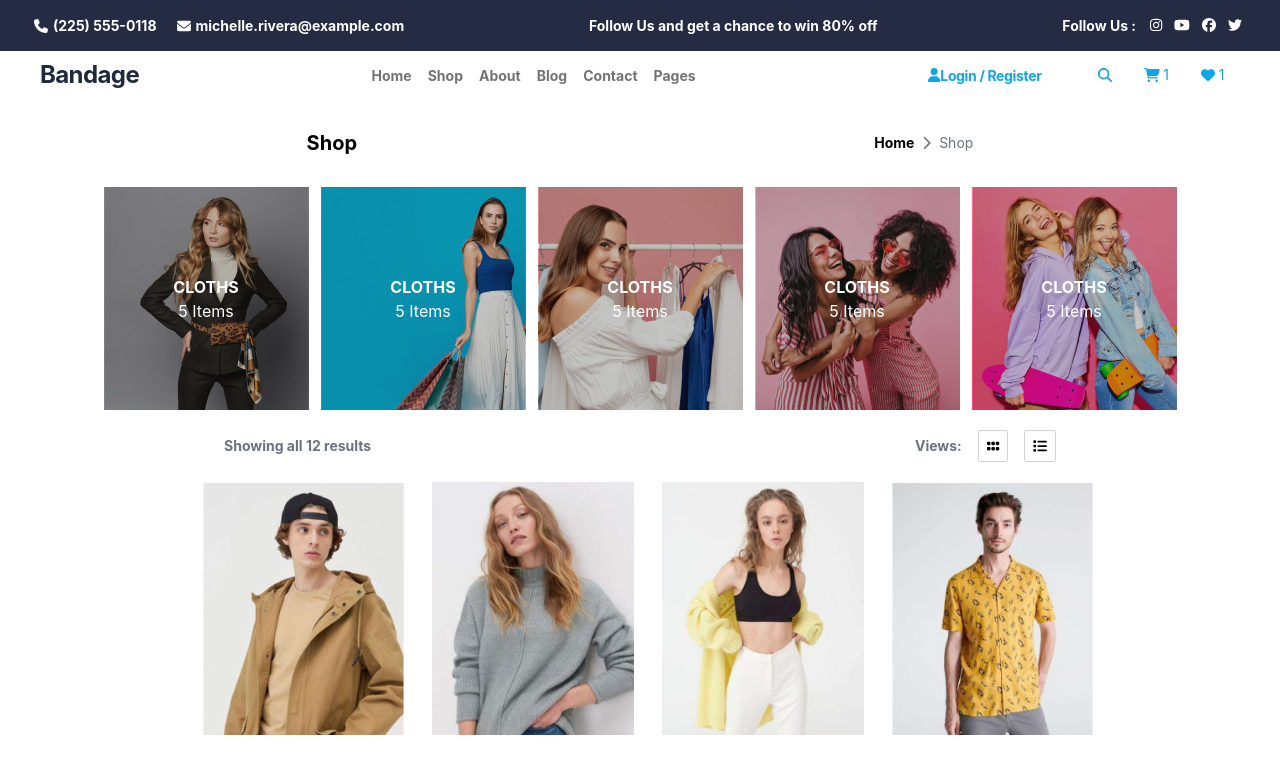
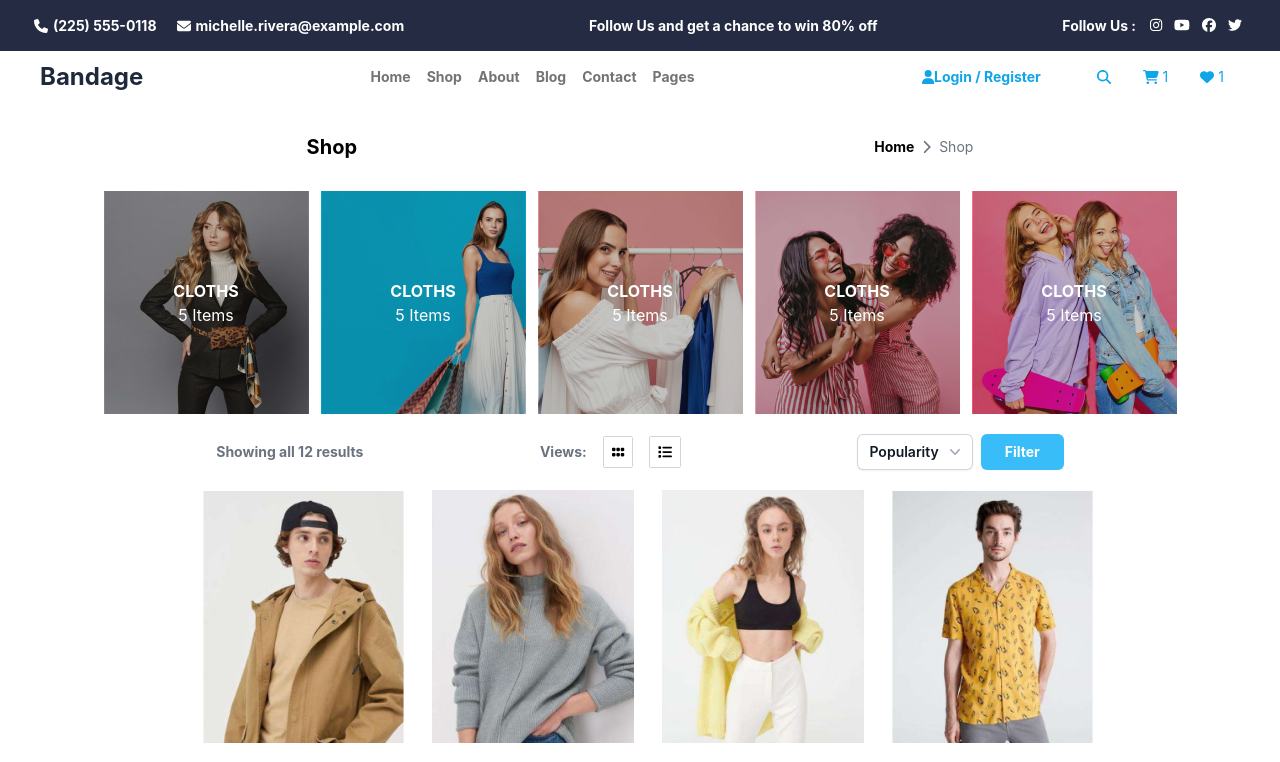
Before and after one commit to hazaldogan/E-commerceWebsites, a React (Create React App) app in the folder e-commerce/: page /product-list in a window 1280 px wide. Shown: the top 762 px of the page. Built offline with nearby package versions, Linux system fonts and the light colour scheme.

Commit message:
refactor

```diff
--- a/e-commerce/package.json
+++ b/e-commerce/package.json
@@ -7,10 +7,13 @@
     "@fortawesome/free-brands-svg-icons": "^6.4.2",
     "@fortawesome/free-solid-svg-icons": "^6.4.2",
     "@fortawesome/react-fontawesome": "^0.2.0",
+    "@headlessui/react": "^1.7.17",
+    "@heroicons/react": "^2.0.18",
     "@testing-library/jest-dom": "^5.17.0",
     "@testing-library/react": "^13.4.0",
     "@testing-library/user-event": "^13.5.0",
     "axios": "^1.6.2",
+    "bootstrap": "^5.3.2",
     "react": "^18.2.0",
     "react-awesome-slider": "^4.1.0",
     "react-dom": "^18.2.0",
@@ -18,6 +21,7 @@
     "react-redux": "^8.1.3",
     "react-router-dom": "^5.3.4",
     "react-scripts": "5.0.1",
+    "reactstrap": "^9.2.1",
     "redux": "^4.2.1",
     "redux-thunk": "^2.4.2",
     "tailwind": "^4.0.0",
--- /dev/null
+++ b/e-commerce/src/components/shop/DropdownMenu.js
@@ -0,0 +1,79 @@
+import { Fragment } from "react";
+import { Menu, Transition } from "@headlessui/react";
+import { ChevronDownIcon } from "@heroicons/react/20/solid";
+
+function classNames(...classes) {
+  return classes.filter(Boolean).join(" ");
+}
+
+export default function DropdownMenu() {
+  return (
+    <Menu as="div" className="relative inline-block text-left ">
+      <div>
+        <Menu.Button className="inline-flex w-full  justify-center gap-x-1.5 rounded-md bg-white px-3 py-2 text-sm font-semibold text-gray-900 shadow-sm ring-1 ring-inset ring-gray-300 hover:bg-gray-50">
+          Popularity
+          <ChevronDownIcon
+            className="-mr-1 h-5 w-5 text-gray-400"
+            aria-hidden="true"
+          />
+        </Menu.Button>
+      </div>
+
+      <Transition
+        as={Fragment}
+        enter="transition ease-out duration-100"
+        enterFrom="transform opacity-0 scale-95"
+        enterTo="transform opacity-100 scale-100"
+        leave="transition ease-in duration-75"
+        leaveFrom="transform opacity-100 scale-100"
+        leaveTo="transform opacity-0 scale-95"
+      >
+        <Menu.Items className="absolute right-0 z-10 mt-2 w-56 origin-top-right rounded-md bg-white shadow-lg ring-1 ring-black ring-opacity-5 focus:outline-none">
+          <div className="py-1">
+            <Menu.Item>
+              {({ active }) => (
+                <a
+                  href="#"
+                  className={classNames(
+                    active ? "bg-gray-100 text-gray-900" : "text-gray-700",
+                    "block px-4 py-2 text-sm"
+                  )}
+                >
+                  Popularity
+                </a>
+              )}
+            </Menu.Item>
+            <Menu.Item>
+              {({ active }) => (
+                <a
+                  href="#"
+                  className={classNames(
+                    active ? "bg-gray-100 text-gray-900" : "text-gray-700",
+                    "block px-4 py-2 text-sm"
+                  )}
+                >
+                  Lowest Price
+                </a>
+              )}
+            </Menu.Item>
+            <form method="POST" action="#">
+              <Menu.Item>
+                {({ active }) => (
+                  <button
+                    type="submit"
+                    className={classNames(
+                      active ? "bg-gray-100 text-gray-900" : "text-gray-700",
+                      "block w-full px-4 py-2 text-left text-sm"
+                    )}
+                  >
+                    Highest Price
+                  </button>
+                )}
+              </Menu.Item>
+            </form>
+          </div>
+        </Menu.Items>
+      </Transition>
+    </Menu>
+  );
+}
--- a/e-commerce/src/components/shop/Pagination.js
+++ b/e-commerce/src/components/shop/Pagination.js
@@ -1 +1,44 @@
-export default function Pagination() {}
+import { Pagination, PaginationItem, PaginationLink } from "reactstrap";
+
+export default function Paginations() {
+  return (
+    <Pagination aria-label="Page navigation example" size="md">
+      <PaginationItem>
+        <PaginationLink
+          first
+          href="#"
+          className="py-2.5 px-3.5  text-sm text-stone-300 bg-stone-50"
+        >
+          First
+        </PaginationLink>
+      </PaginationItem>
+      <PaginationItem>
+        <PaginationLink
+          href="#"
+          className="p-2.5 text-sm text-white bg-[#23A6F0] "
+        >
+          1
+        </PaginationLink>
+      </PaginationItem>
+      <PaginationItem>
+        <PaginationLink href="#" className="p-2.5 text-sm text-[#23A6F0]">
+          2
+        </PaginationLink>
+      </PaginationItem>
+      <PaginationItem>
+        <PaginationLink href="#" className="p-2.5 text-sm text-[#23A6F0]">
+          3
+        </PaginationLink>
+      </PaginationItem>
+      <PaginationItem>
+        <PaginationLink
+          href="#"
+          next
+          className="py-2.5 px-3.5 text-sm text-[#23A6F0]"
+        >
+          Next
+        </PaginationLink>
+      </PaginationItem>
+    </Pagination>
+  );
+}
--- a/e-commerce/src/components/shop/ProductListDetail.js
+++ b/e-commerce/src/components/shop/ProductListDetail.js
@@ -1,13 +1,12 @@
 import { data } from "../../data";
 import { FontAwesomeIcon } from "@fortawesome/react-fontawesome";
 import { faGrip, faList } from "@fortawesome/free-solid-svg-icons";
-import { useState } from "react";
+import DropdownMenu from "./DropdownMenu";
+
 export default function ProductListDetails() {
-  const [isActive, setIsActive] = useState(false);
-
   return (
     <div>
-      <div className="flex justify-between items-center mx-44 my-5">
+      <div className="flex justify-around items-center mx-20 my-5">
         <p className="text-sm font-bold text-gray-500">
           Showing all 12 results
         </p>
@@ -23,6 +22,12 @@
             size="sm"
             className="border-solid p-2 rounded-sm border-gray-300 border"
           />
+        </div>
+        <div className="flex gap-2">
+          <DropdownMenu />
+          <button className="bg-sky-400 px-6 py-2 rounded-md text-white font-bold text-sm">
+            Filter
+          </button>
         </div>
       </div>
       <div className="flex flex-wrap justify-center items-center gap-7 mr-20 ml-24">
--- a/e-commerce/src/layouts/Header.js
+++ b/e-commerce/src/layouts/Header.js
@@ -54,9 +54,7 @@
       </div>
       <div className="flex justify-between items-center flex-wrap px-10">
         <header>
-          <h3 className="text-2xl text-slate-800 font-bold leading-loose tracking-tight">
-            Bandage
-          </h3>
+          <h3 className="text-2xl text-slate-800 font-bold ">Bandage</h3>
         </header>
         <nav className="justify-start items-start gap-4 flex ">
           {[
@@ -70,7 +68,7 @@
             <NavLink
               to={url}
               key={idx}
-              className=" text-neutral-500 font-bold text-sm leading-normal tracking-tigh hover:text-slate-900"
+              className=" text-neutral-500 font-bold text-sm hover:text-slate-900"
             >
               {title}
             </NavLink>
@@ -79,9 +77,7 @@
         <div className=" text-sky-500 items-center flex gap-10">
           <div className="items-center flex ">
             <FontAwesomeIcon icon={faUser} size="sm" className="" />
-            <div className=" font-bold leading-normal text-sm tracking-tight ">
-              Login / Register
-            </div>
+            <div className=" font-bold text-sm">Login / Register</div>
           </div>
           <div className="items-center flex">
             <FontAwesomeIcon icon={faSearch} size="sm" className="p-4" />
@@ -91,15 +87,11 @@
                 size="sm"
                 className="pr-1 "
               />
-              <div className=" font-normal leading-none text-sm tracking-tight ">
-                1
-              </div>
+              <div className=" font-normal text-sm ">1</div>
             </div>
             <div className=" flex items-center p-4">
               <FontAwesomeIcon icon={faHeart} size="sm" className="pr-1" />
-              <div className="font-normal leading-none text-sm tracking-tight">
-                1
-              </div>
+              <div className="font-normal text-sm ">1</div>
             </div>
           </div>
         </div>
--- a/e-commerce/src/pages/ProductList.js
+++ b/e-commerce/src/pages/ProductList.js
@@ -32,7 +32,6 @@
         ))}
       </div>
       <ProductListDetails />
-      <Pagination itemsPerPage={2} />
       <Logos />
     </div>
   );
```
Also changed, not shown: 1 other file (tests, documents, lock files or other folders).
